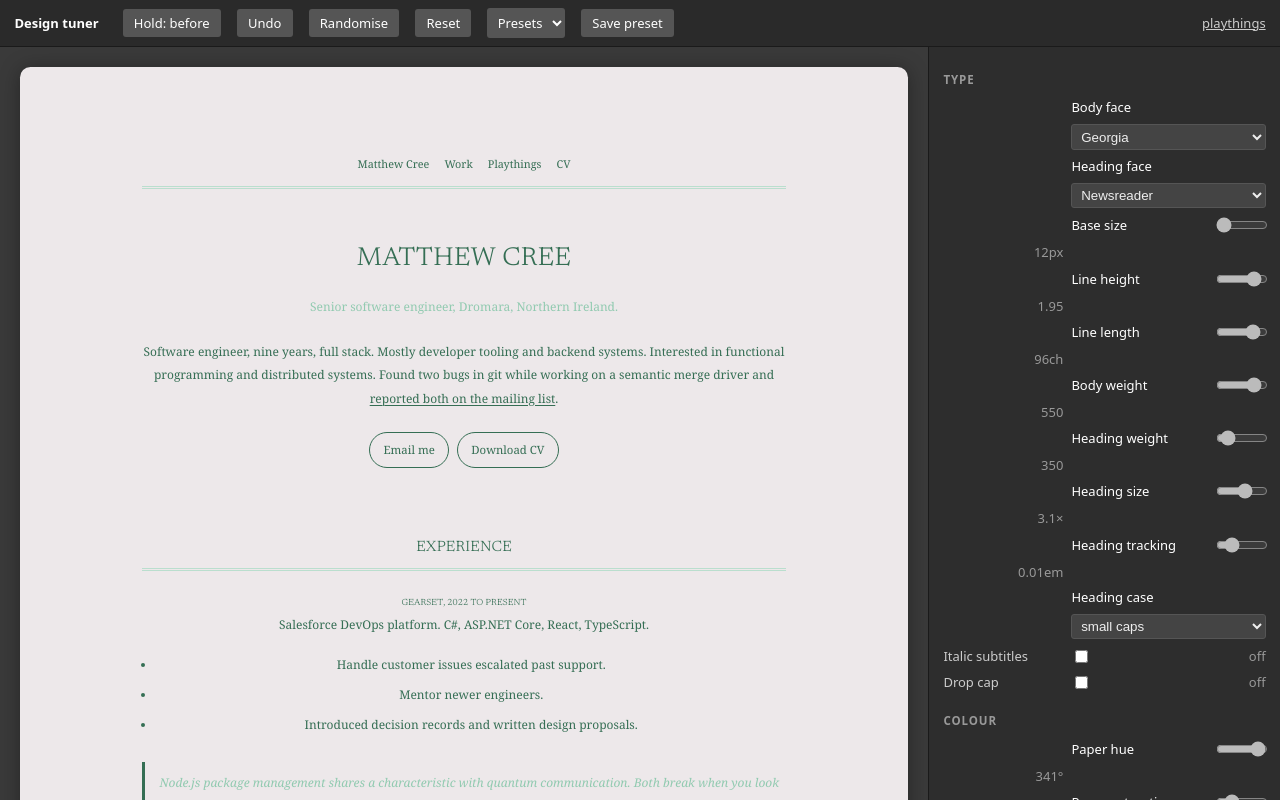
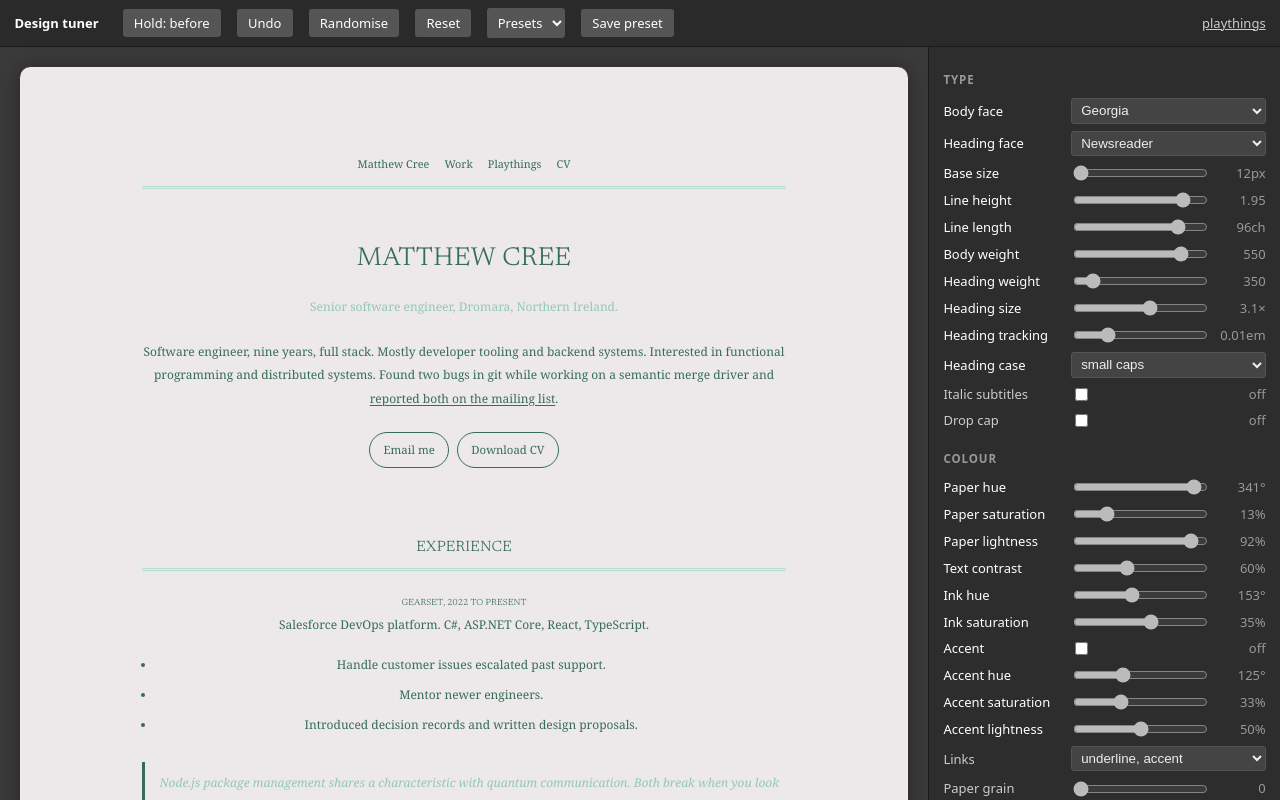
Before and after one commit to mattcree/mattcree.fyi, a website: page public/playthings/tuner/index.html in a window 1280 px wide. Both pictures are taken after a click on the button "Randomise". Drawn offline with Linux system fonts and the light colour scheme.

Commit message:
Tuner: sliders no longer jump under the pointer
A ::before on changed rows was inserting a grid cell and shifting the
slider mid-drag. Also stop rewriting the active control on refresh and
make a drag a single undo step.

Co-Authored-By: Claude Fable 5.1 <noreply@anthropic.com>

```diff
--- a/public/playthings/tuner/index.html
+++ b/public/playthings/tuner/index.html
@@ -33,7 +33,6 @@
     .ctl select { grid-column: 2 / -1; width: 100%; background: #444; color: #eee; border: 1px solid #555; border-radius: 3px; padding: 0.2rem 0.3rem; }
     .ctl input[type=checkbox] { justify-self: start; accent-color: #bbb; }
     .ctl.changed label { color: #fff; }
-    .ctl.changed::before { content: ""; }
     .panel .tools { display: flex; flex-wrap: wrap; gap: 0.4rem; margin-top: 0.4rem; }
     .panel button { background: #555; color: #fff; border: 0; border-radius: 3px; padding: 0.3rem 0.6rem; cursor: pointer; }
     textarea { width: 100%; height: 11rem; font: 11px/1.4 ui-monospace, monospace; background: #1f1f1f; color: #ddd; border: 1px solid #444; padding: 0.5rem; margin-top: 0.4rem; }
@@ -234,10 +233,11 @@ function paint(s) {
   page.classList.toggle('dropcap', Boolean(s.dropcap));
   if (!page.innerHTML) page.innerHTML = SPECIMEN;
 }
-function set(key, value, opts = {}) {
-  if (!opts.silent) { history.push({ ...state }); prev = { ...state }; if (history.length > 200) history.shift(); }
+let dragKey = null; // the control being dragged; one history entry per drag, not per pixel
+function set(key, value) {
+  if (dragKey !== key) { history.push({ ...state }); prev = { ...state }; if (history.length > 200) history.shift(); dragKey = key; }
   state = { ...state, [key]: value };
-  paint(state); syncPanel(); persist();
+  paint(state); syncPanel(key); persist();
 }
 function persist() { try { localStorage.setItem(KEY, JSON.stringify(state)); } catch (e) {} }
 function say(msg) { flash.textContent = msg; flash.classList.add('on'); clearTimeout(say.t); say.t = setTimeout(() => flash.classList.remove('on'), 1200); }
@@ -259,20 +259,32 @@ function buildPanel() {
       const v = c.kind === 'range' ? Number(el.value) : c.kind === 'toggle' ? el.checked : el.value;
       set(c.key, v);
     });
+    el.addEventListener('change', () => { dragKey = null; });
   }
   document.getElementById('copy').addEventListener('click', () => { navigator.clipboard?.writeText(cssOut()); say('CSS copied'); });
   document.getElementById('copyjson').addEventListener('click', () => { navigator.clipboard?.writeText(JSON.stringify(state)); say('Settings copied'); });
 }
-function syncPanel() {
+// Refresh the panel from state. The control that caused the change (`active`) is
+// left alone apart from its readout: rewriting a slider's value mid-drag makes
+// it jump, and Firefox drops the drag entirely.
+function syncPanel(active) {
   for (const c of KEYS) {
     const el = document.getElementById('c-' + c.key);
     const row = el.closest('.ctl');
-    if (c.kind === 'range') { el.value = state[c.key]; row.querySelector('.val').textContent = state[c.key] + (c.unit || ''); }
-    else if (c.kind === 'select') el.value = state[c.key];
-    else { el.checked = state[c.key]; row.querySelector('.val').textContent = state[c.key] ? 'on' : 'off'; }
-    row.classList.toggle('changed', state[c.key] !== DEFAULTS[c.key]);
+    const v = state[c.key];
+    if (c.kind === 'range') {
+      if (c.key !== active && Number(el.value) !== v) el.value = v;
+      row.querySelector('.val').textContent = v + (c.unit || '');
+    } else if (c.kind === 'select') {
+      if (c.key !== active && el.value !== v) el.value = v;
+    } else {
+      if (c.key !== active && el.checked !== v) el.checked = v;
+      row.querySelector('.val').textContent = v ? 'on' : 'off';
+    }
+    row.classList.toggle('changed', v !== DEFAULTS[c.key]);
   }
-  const css = document.getElementById('css'); if (css) css.value = cssOut();
+  const css = document.getElementById('css');
+  if (css && document.activeElement !== css) { const out = cssOut(); if (css.value !== out) css.value = out; }
 }
 function cssOut() {
   const t = tokens(state);
@@ -287,10 +299,10 @@ cmp.addEventListener('pointerdown', down); cmp.addEventListener('pointerup', up)
 document.addEventListener('keydown', (e) => { if (e.key === ' ' && e.target === document.body) { e.preventDefault(); down(); } });
 document.addEventListener('keyup', (e) => { if (e.key === ' ') up(); });
 
-document.getElementById('undo').addEventListener('click', () => { const h = history.pop(); if (!h) return say('Nothing to undo'); state = h; prev = h; paint(state); syncPanel(); persist(); });
-document.getElementById('reset').addEventListener('click', () => { history.push({ ...state }); prev = { ...state }; state = { ...DEFAULTS }; paint(state); syncPanel(); persist(); });
+document.getElementById('undo').addEventListener('click', () => { dragKey = null; const h = history.pop(); if (!h) return say('Nothing to undo'); state = h; prev = h; paint(state); syncPanel(); persist(); });
+document.getElementById('reset').addEventListener('click', () => { dragKey = null; history.push({ ...state }); prev = { ...state }; state = { ...DEFAULTS }; paint(state); syncPanel(); persist(); });
 document.getElementById('random').addEventListener('click', () => {
-  history.push({ ...state }); prev = { ...state };
+  dragKey = null; history.push({ ...state }); prev = { ...state };
   const r = {};
   for (const c of KEYS) {
     if (c.kind === 'range') { const n = Math.round((c.min + Math.random() * (c.max - c.min)) / c.step) * c.step; r[c.key] = Number(n.toFixed(2)); }
```
